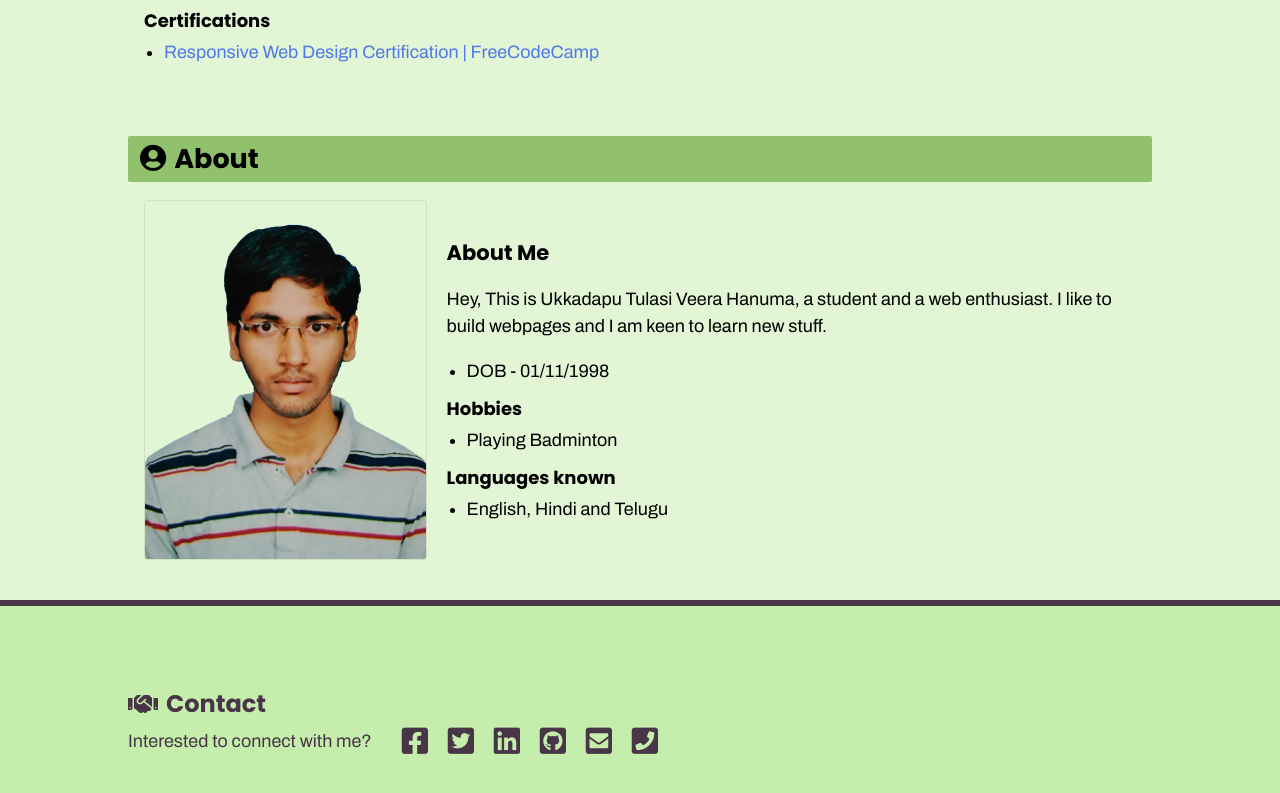
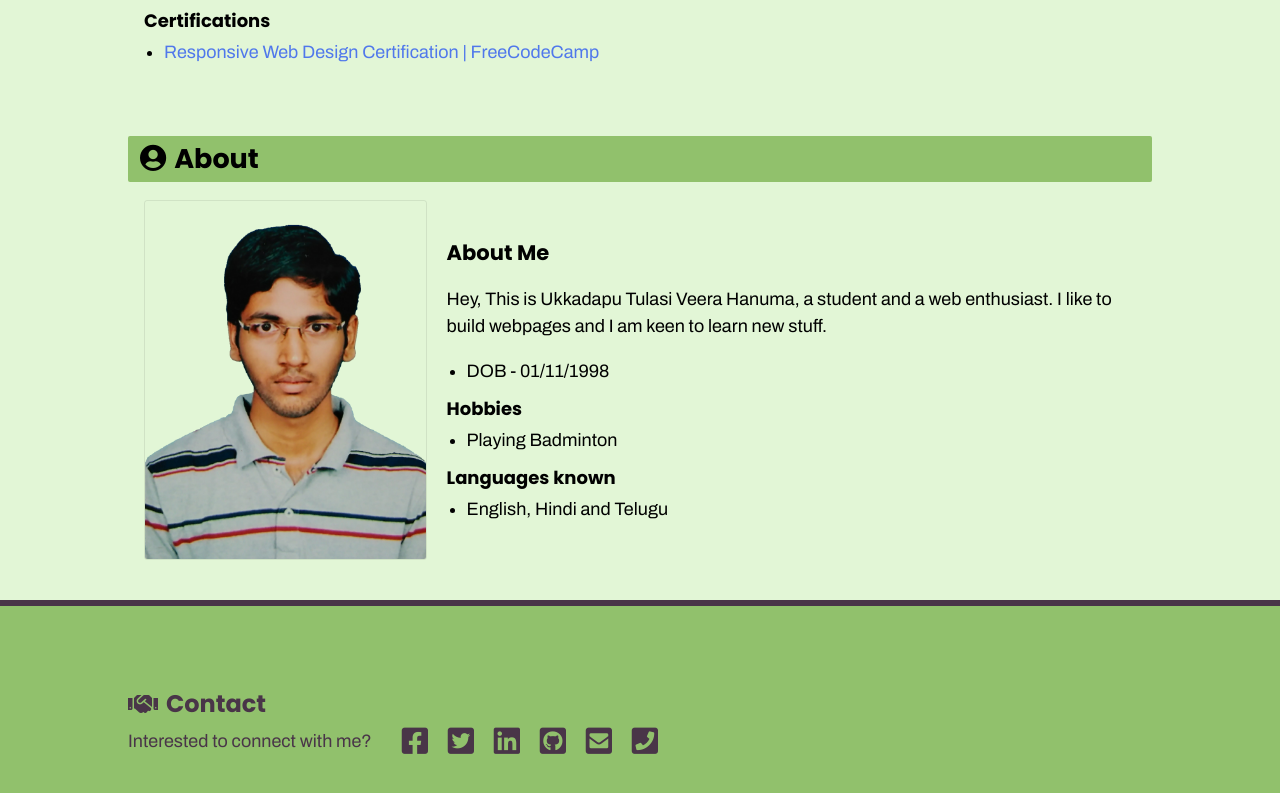
Before and after one commit to HanumaUkkadapu/my_SB_profile, a plain HTML site: page index.html in a window 1280 px wide. Shown: the part 2519-3312 px from the top of the page. Drawn offline with Linux system fonts and the light colour scheme.

Commit message:
Update styles.css

```diff
--- a/css/styles.css
+++ b/css/styles.css
@@ -11,7 +11,9 @@
 	/* for footer, header, back2top, nav-links, */
 	--acc-clr-1: #c5edac;
 	--acc-clr-2: #ffb833;
-	--comm-bg: #c5edac;
+
+
+	--comm-bg: #91C16C;
 	--body-bg: #e2f6d6;
 	--body-clr: black;
 	--hdr-bg: #91C16C;
```
